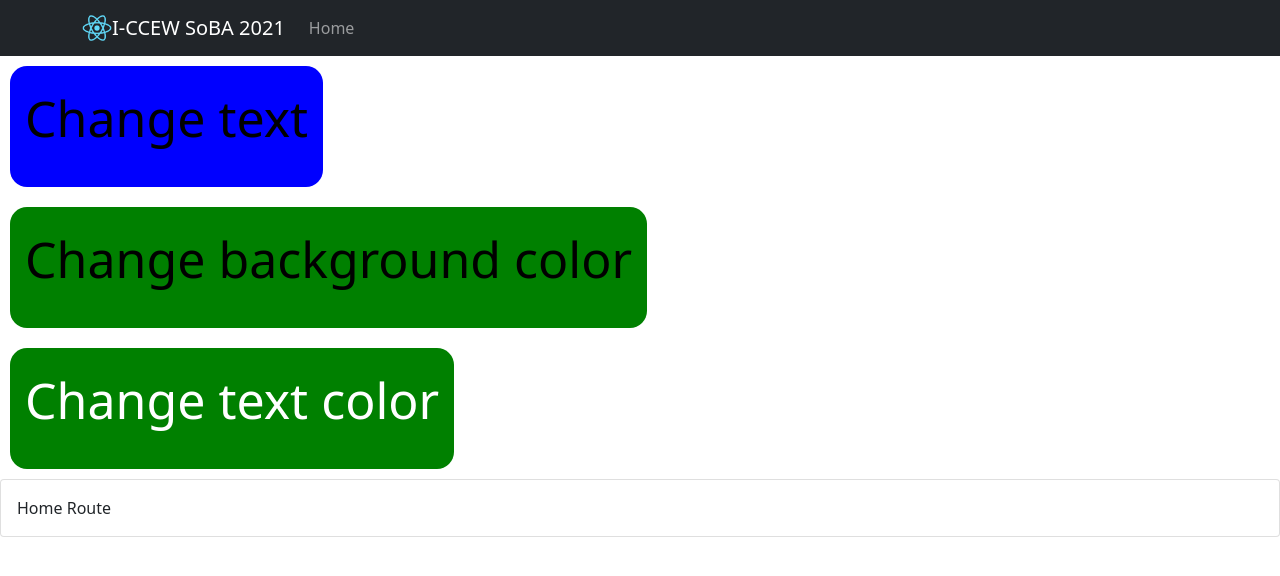
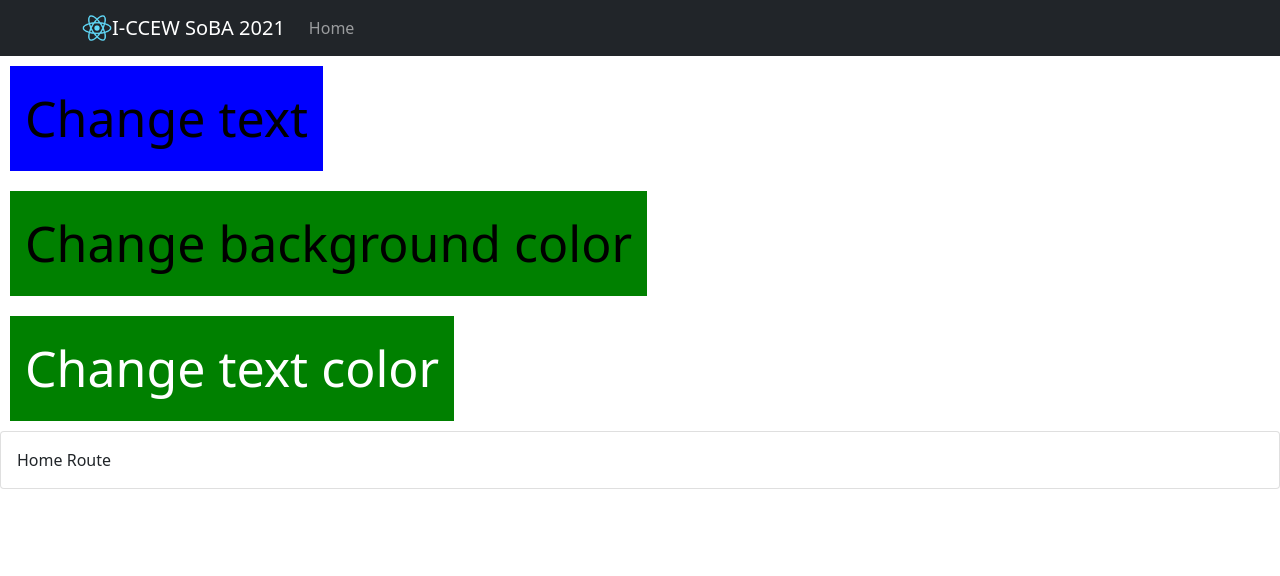
Before and after one commit to ereali/ASD-App, a React (Create React App) app in the folder web/: page / in a window 1280 px wide. Shown: the top 576 px of the page. Built offline with nearby package versions, Linux system fonts and the light colour scheme.

Commit message:
incorporated styled components

```diff
--- a/web/src/Components/Label.jsx
+++ b/web/src/Components/Label.jsx
@@ -1,24 +1,21 @@
+import React from "react";
 import styled from "styled-components";
 
 function Label(props) {
-  return (
-    <div
-      style={{
-        backgroundColor: props.backgroundColor,
-        color: props.textColor,
-        borderRadius: "17px",
-        textAlign: "center",
-        verticalAlign: "center",
-        display: "inline-flex",
-        flexDirection: "row",
-        padding: "15px",
-        fontSize: "50px",
-        margin: "10px",
-      }}
-    >
-      <p>{props.name}</p>
-    </div>
-  );
+  const Label = styled.div`
+    background-color: ${props.backgroundColor};
+    color: ${props.textColor};
+    borderradius: 17px;
+    text-align: center;
+    vertical-align: center;
+    display: inline-flex;
+    flex-direction: row;
+    padding: 15px;
+    font-size: 50px;
+    margin: 10px;
+  `;
+
+  return <Label>{props.name}</Label>;
 }
 
 export default Label;
```
